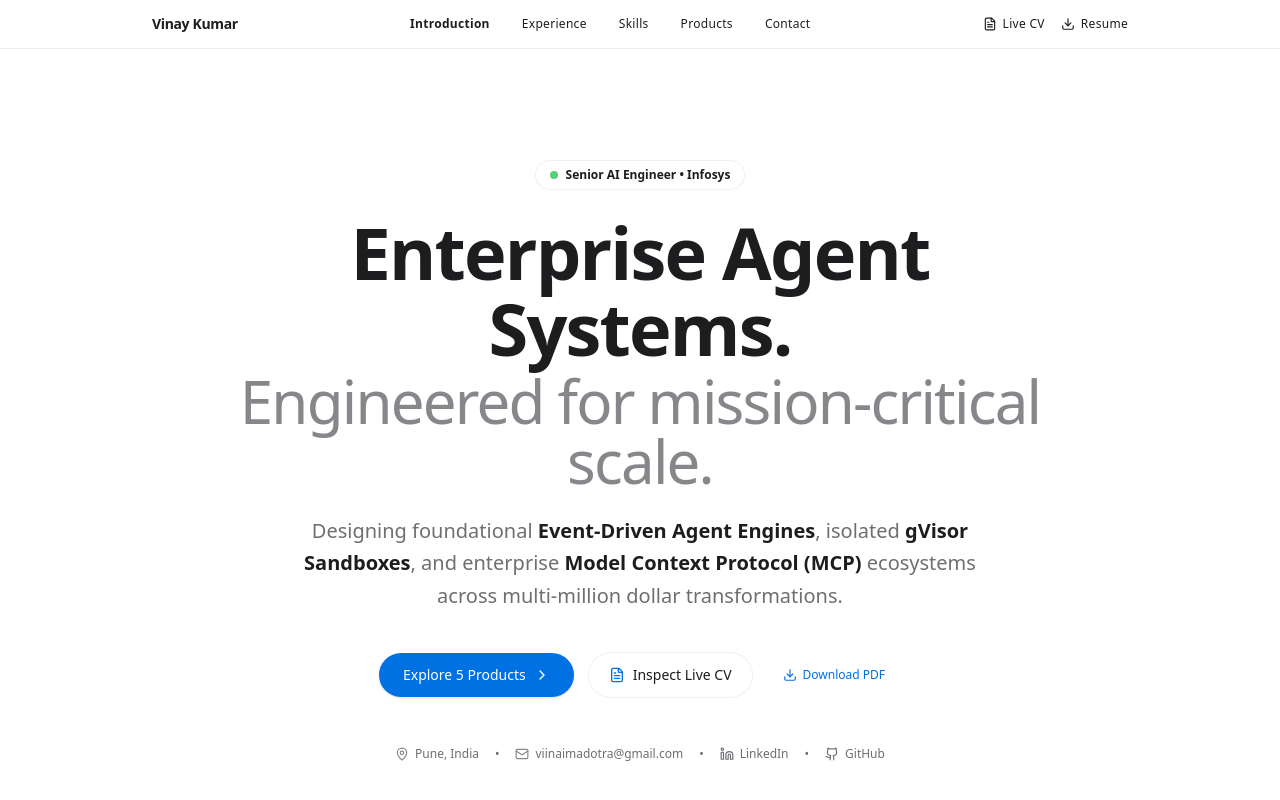
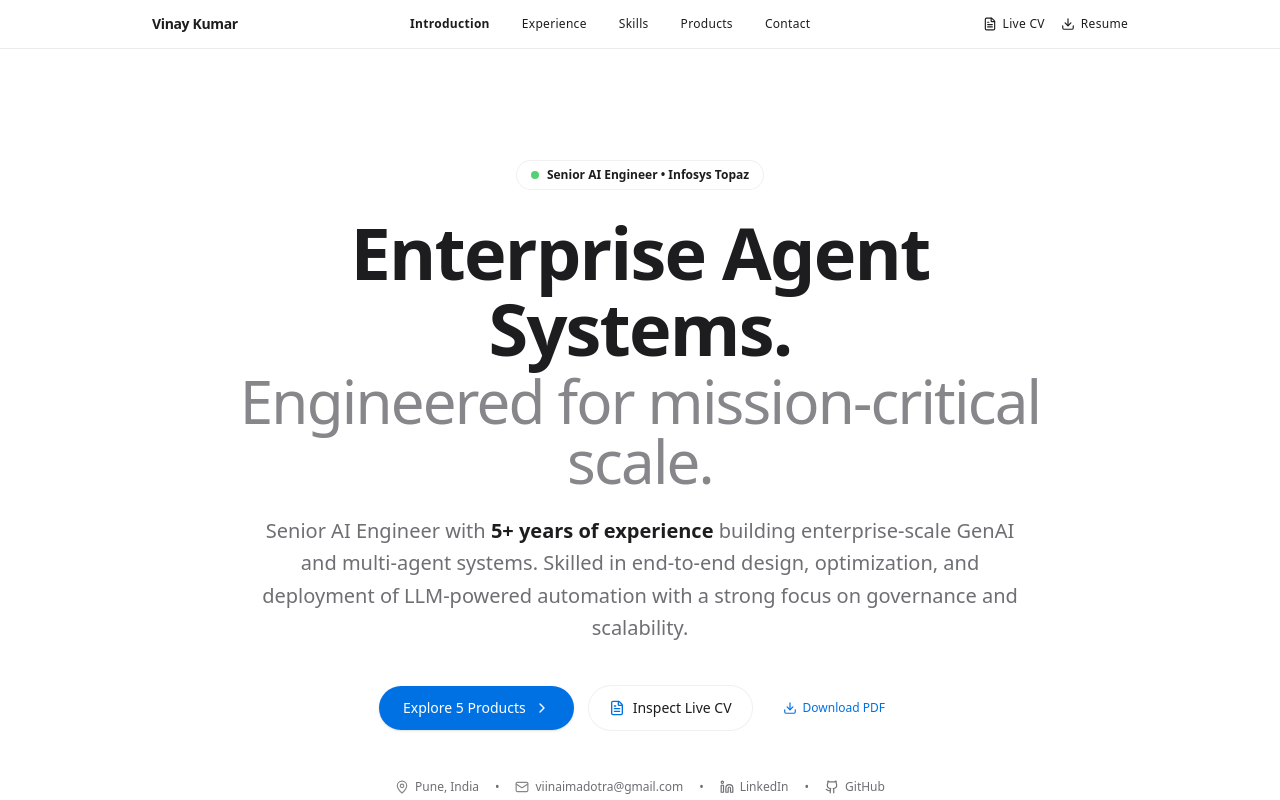
Before and after one commit to ViinAI/Portfolio, a Next.js app in the folder portfolio-web/: page / in a window 1280 px wide. Shown: the top 800 px of the page. Built offline with nearby package versions, Linux system fonts and the light colour scheme.

Commit message:
MakeHeroIntroVerbatimToCVProfessionalSummary

```diff
--- a/portfolio-web/src/components/Hero.tsx
+++ b/portfolio-web/src/components/Hero.tsx
@@ -34,7 +34,7 @@ export function Hero({ onOpenResumeModal }: HeroProps) {
           {/* Eyebrow / Tagline */}
           <div className="inline-flex items-center gap-2 px-3.5 py-1.5 rounded-full bg-[#ffffff] border border-black/[0.06] text-[#1d1d1f] text-xs font-semibold mb-6">
             <span className="w-2 h-2 rounded-full bg-[#34c759] inline-block animate-pulse" />
-            <span>Senior AI Engineer • Infosys</span>
+            <span>Senior AI Engineer • Infosys Topaz</span>
           </div>
 
           {/* Apple Main Headline */}
@@ -45,11 +45,9 @@ export function Hero({ onOpenResumeModal }: HeroProps) {
             </span>
           </h1>
 
-          {/* Subtitle / Bio */}
-          <p className="text-base sm:text-lg md:text-xl text-[#6e6e73] font-normal leading-relaxed max-w-2xl mb-10">
-            Designing foundational <strong className="text-[#1d1d1f] font-semibold">Event-Driven Agent Engines</strong>,
-            isolated <strong className="text-[#1d1d1f] font-semibold">gVisor Sandboxes</strong>, and enterprise{' '}
-            <strong className="text-[#1d1d1f] font-semibold">Model Context Protocol (MCP)</strong> ecosystems across multi-million dollar transformations.
+          {/* Subtitle / Bio - Verbatim from CV Professional Summary */}
+          <p className="text-base sm:text-lg md:text-xl text-[#6e6e73] font-normal leading-relaxed max-w-3xl mb-10">
+            Senior AI Engineer with <strong className="text-[#1d1d1f] font-semibold">5+ years of experience</strong> building enterprise-scale GenAI and multi-agent systems. Skilled in end-to-end design, optimization, and deployment of LLM-powered automation with a strong focus on governance and scalability.
           </p>
 
           {/* Apple Action Buttons */}
```
